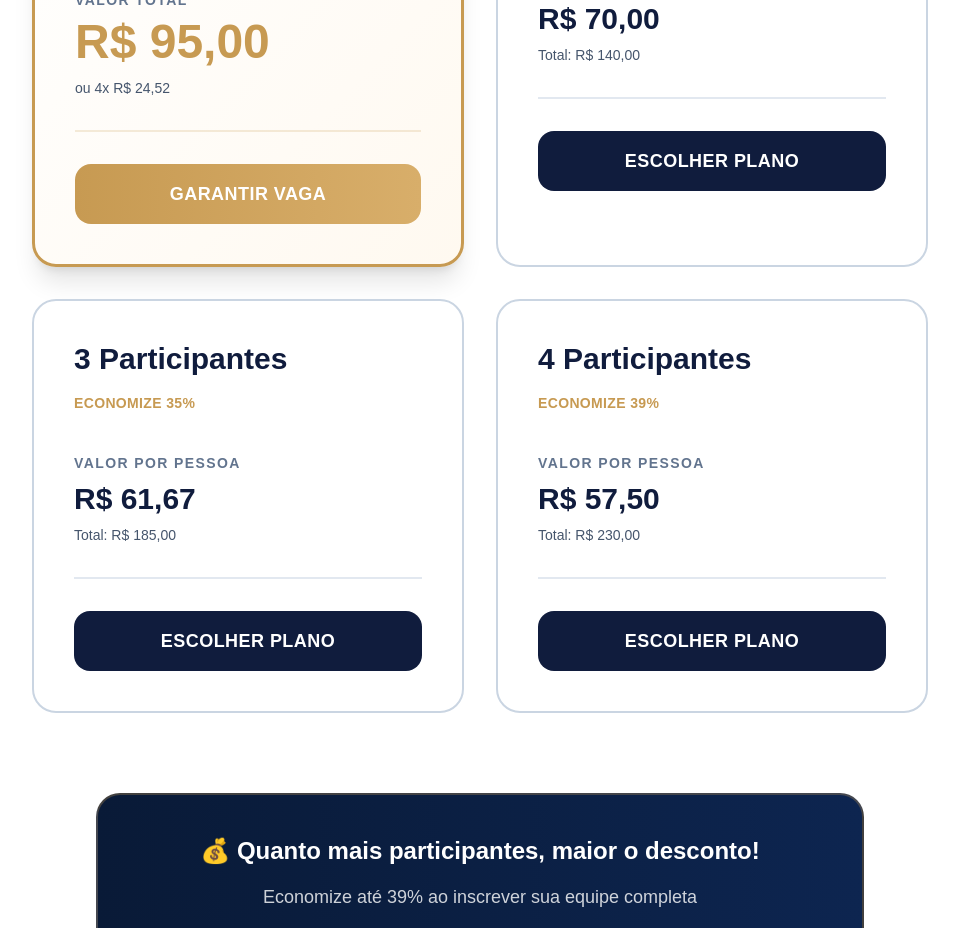
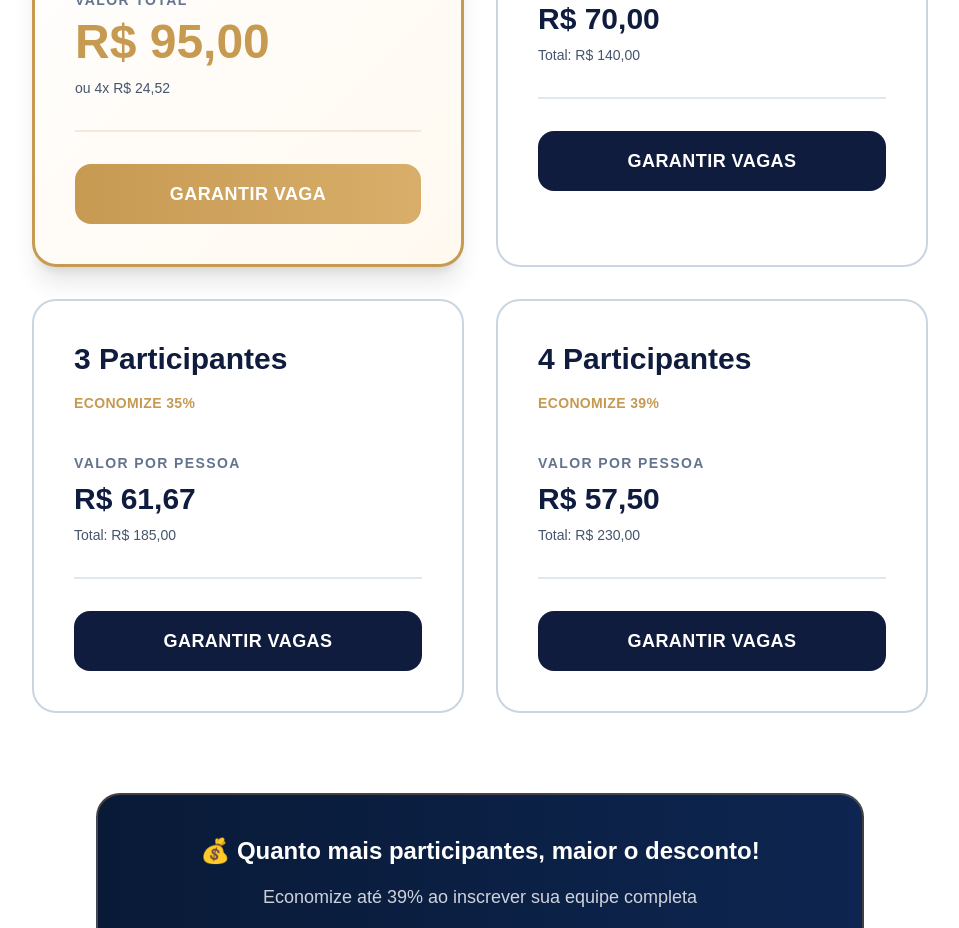
Before and after one commit to cleliapuc/ipge, a Next.js app: page / in a window 1280 px wide. Shown: the part 5100-6028 px from the top of the page, without its empty margins (160-1119 px from the left). Built offline with nearby package versions, Linux system fonts and the light colour scheme.

Commit message:
Integração Hotmart

```diff
--- a/app/page.tsx
+++ b/app/page.tsx
@@ -404,7 +404,7 @@ export default function IPGEExecutiveSummit() {
           <p className="text-slate-600 text-sm mt-2">Total: R$ 140,00</p>
         </div>
         <button className="w-full bg-[#101C3D] hover:bg-[#0a0f1a] text-white font-black py-4 rounded-2xl transition-all text-lg uppercase tracking-wide">
-          ESCOLHER PLANO
+          GARANTIR VAGAS
         </button>
       </div>
 
@@ -422,7 +422,7 @@ export default function IPGEExecutiveSummit() {
           <p className="text-slate-600 text-sm mt-2">Total: R$ 185,00</p>
         </div>
         <button className="w-full bg-[#101C3D] hover:bg-[#0a0f1a] text-white font-black py-4 rounded-2xl transition-all text-lg uppercase tracking-wide">
-          ESCOLHER PLANO
+          GARANTIR VAGAS
         </button>
       </div>
 
@@ -440,7 +440,7 @@ export default function IPGEExecutiveSummit() {
           <p className="text-slate-600 text-sm mt-2">Total: R$ 230,00</p>
         </div>
         <button className="w-full bg-[#101C3D] hover:bg-[#0a0f1a] text-white font-black py-4 rounded-2xl transition-all text-lg uppercase tracking-wide">
-          ESCOLHER PLANO
+          GARANTIR VAGAS
         </button>
       </div>
 
```
